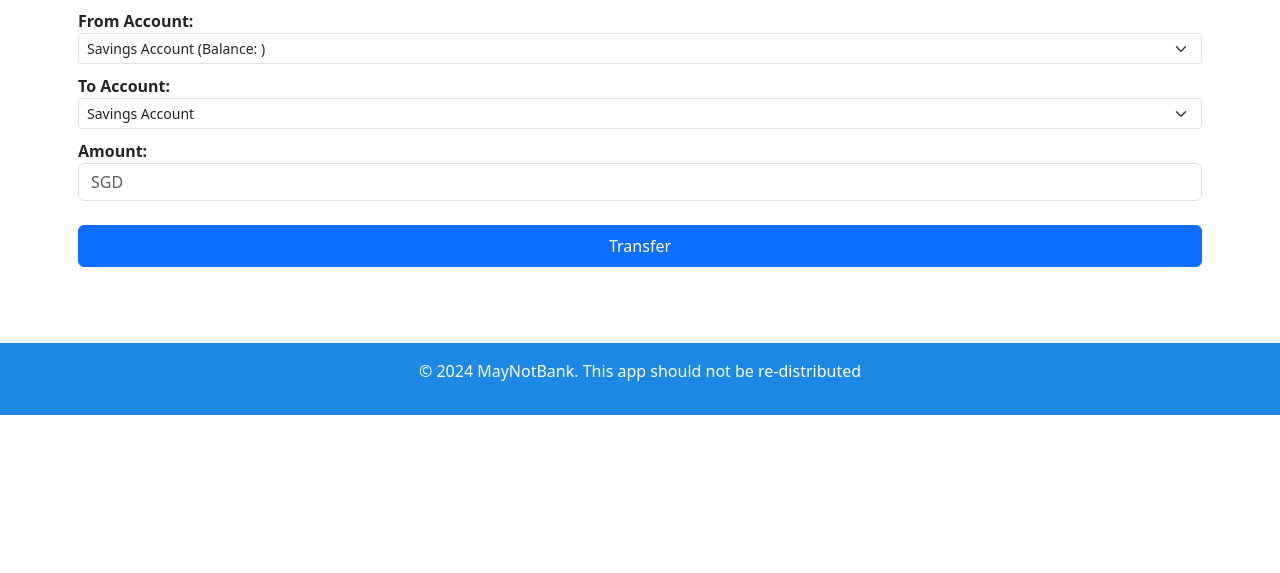
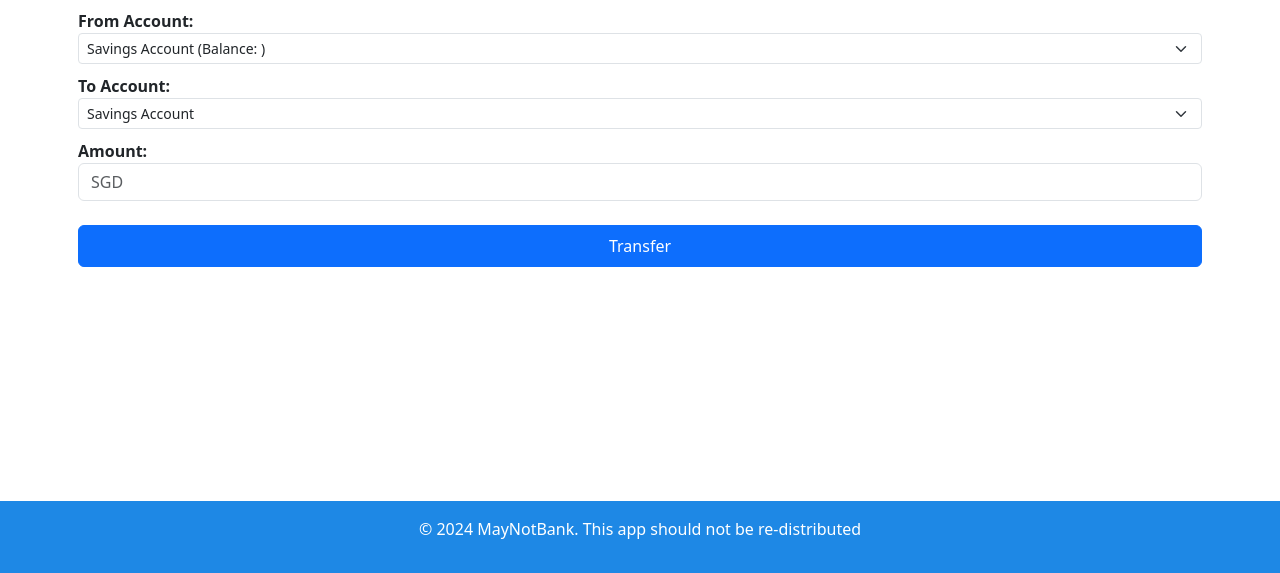
Before and after one commit to Cloudsine-weborion/wpop-presales-login-webapp, a FastAPI app: page /auth/bank/transfer in a window 1280 px wide. Shown: the part 227-800 px from the top of the page. Run offline with FastAPI, Linux system fonts and the light colour scheme; parts of the project's set-up code (start-up, migrations or seed data) failed here and were passed over; some libraries are stand-ins or nearby versions.

Commit message:
fixed footer bottom

```diff
--- a/templates/bank-transfer.html
+++ b/templates/bank-transfer.html
@@ -94,7 +94,7 @@
     </main>
 
     <!--Footer-->
-    <section class="footer">
+    <section class="footer fixed-bottom">
         <div class="container-fluid">
             <footer class="py-3 my-4 mb-0">
                 <p class="text-center ">&copy; 2024 MayNotBank. This app should not be re-distributed</p>
```
